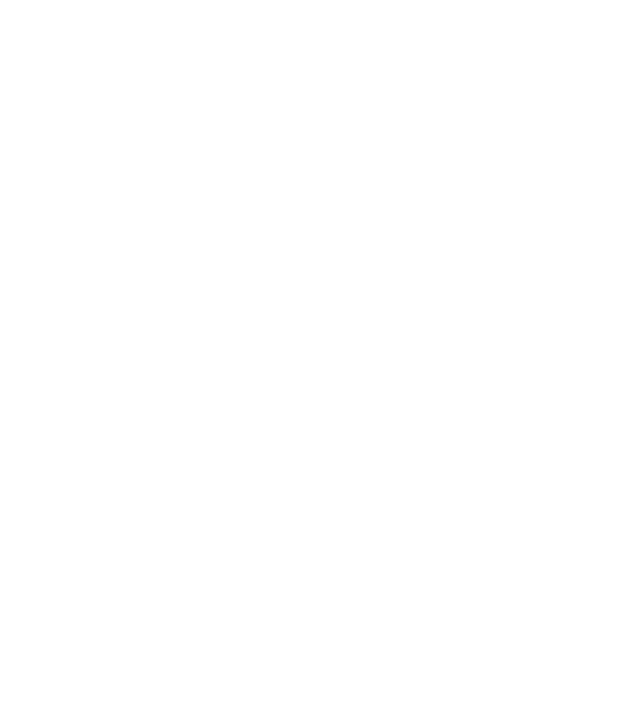
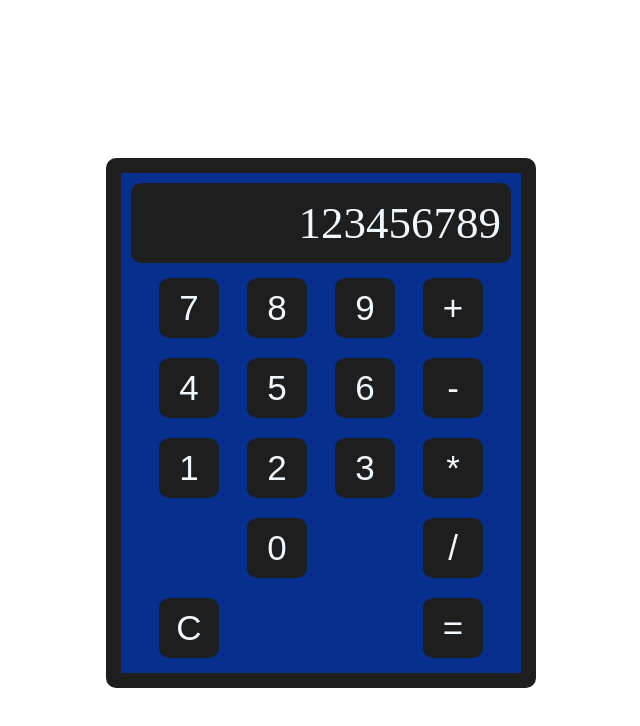
Before and after one commit to mmaguire333/calculator, a plain HTML site: page index.html in a window 1280 px wide. Shown: the whole page, without its empty margins (319-959 px from the left). Drawn offline with Linux system fonts and the light colour scheme.

Commit message:
Set up calculator layout on page

```diff
--- a/index.html
+++ b/index.html
@@ -5,9 +5,42 @@
     <meta http-equiv="X-UA-Compatible" content="IE=edge">
     <meta name="viewport" content="width=device-width, initial-scale=1.0">
     <title>Calculator</title>
+    <link rel="stylesheet" href="style.css">
     <script src="script.js" defer></script>
 </head>
 <body>
-
+    <div class="container">
+        <div class="screen">123456789</div>
+        <div class="row first">
+            <button class="seven">7</button>
+            <button class="eight">8</button>
+            <button class="nine">9</button>
+            <button class="plus">+</button>
+        </div>
+        <div class="row second">
+            <button class="four">4</button>
+            <button class="five">5</button>
+            <button class="six">6</button>
+            <button class="minus">-</button>
+        </div>
+        <div class="row third">
+            <button class="one">1</button>
+            <button class="two">2</button>
+            <button class="three">3</button>
+            <button class="times">*</button>
+        </div>
+        <div class="row fourth">
+            <div class="spacer"></div>
+            <button class="zero">0</button>
+            <div class="spacer"></div>
+            <button class="division">/</button>
+        </div>
+        <div class="row fifth">
+            <button class="clear">C</button>
+            <div class="spacer"></div>
+            <div class="spacer"></div>
+            <button class="equals">=</button>
+        </div>
+    </div>
 </body>
 </html>
--- /dev/null
+++ b/style.css
@@ -0,0 +1,66 @@
+body {
+    display: flex;
+    justify-content: center;
+    align-items: center;
+}
+
+.container {
+    width: 400px;
+    height: 500px;
+    margin-top: 150px;
+    background-color: #072F8D;
+    display: flex;
+    flex-direction: column;
+    align-items: center;
+    border: 15px solid rgb(30, 30 ,30);
+    border-radius: 10px;
+}
+
+.screen {
+    width: 370px;
+    height: 80px;
+    margin-top: 10px;
+    background-color: rgb(30,30,30);
+    color: aliceblue;
+    border-radius: 10px;
+    display: flex;
+    justify-content: flex-end;
+    align-items: center;
+    padding-right: 10px;
+    font-size: 45px;
+}
+
+.row {
+    width: 380px;
+    height: 70px;
+    margin-top: 10px;
+    display: flex;
+    align-items: center;
+}
+
+.first, .second, .third {
+    justify-content: space-evenly;
+}
+
+.fourth {
+    justify-content: space-evenly;
+}
+
+.fifth {
+    justify-content: space-evenly;
+}
+
+button {
+    width: 60px;
+    height: 60px;
+    font-size: 35px;
+    background-color: rgb(30,30,30);
+    color: aliceblue;
+    border-radius: 10px;
+    border: 3px solid rgb(30, 30 ,30)
+}
+
+.spacer {
+    width: 60px;
+    height: 60px;
+}
```
